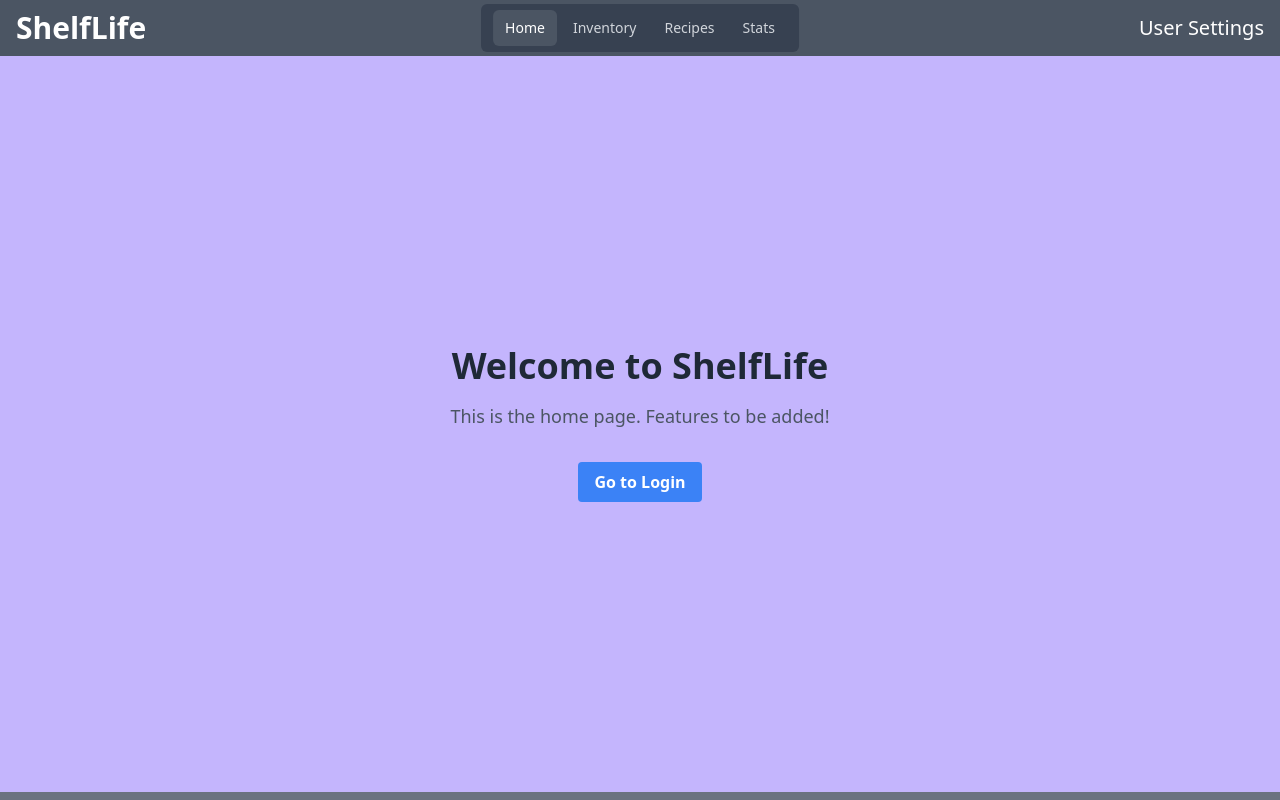
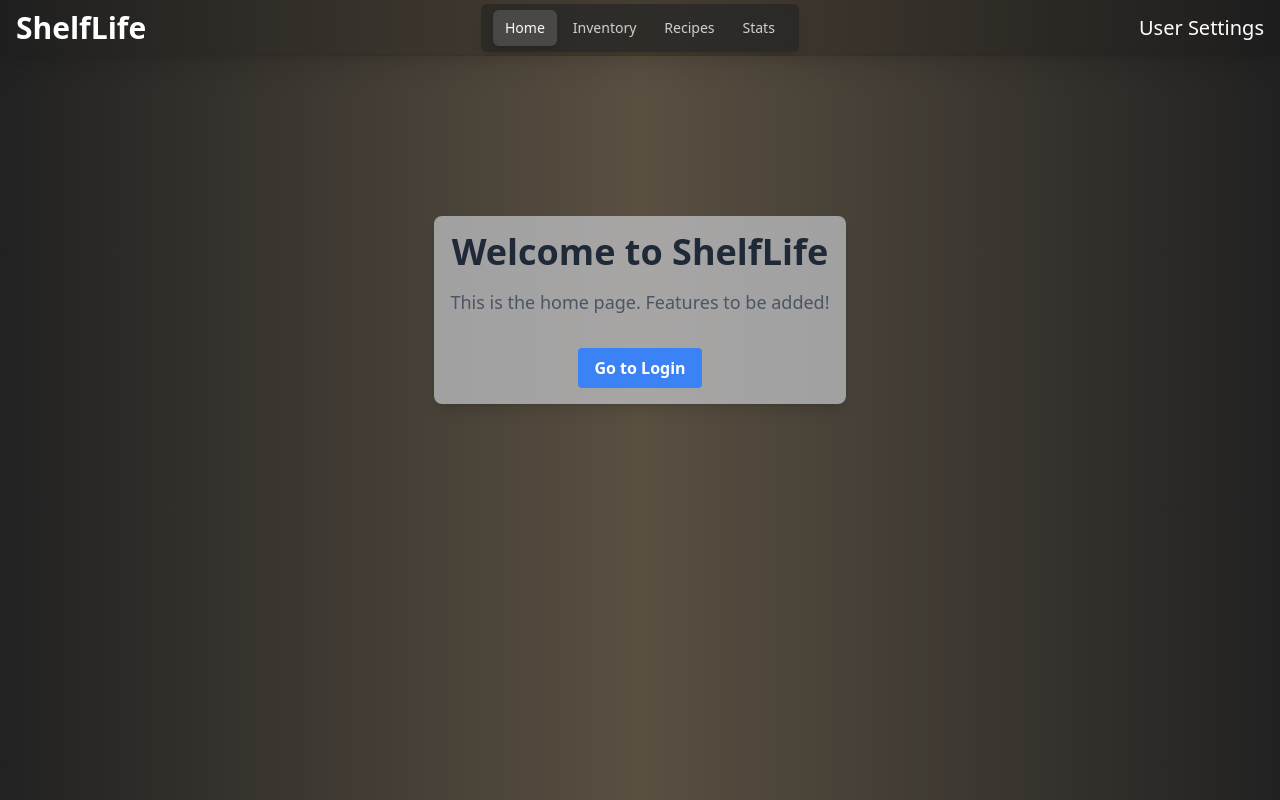
Before and after one commit to dv243820/shelflife, a React (Vite) app in the folder client/: page /home in a window 1280 px wide. Built offline with nearby package versions, Linux system fonts and the light colour scheme.

Commit message:
Feat: Frontend updates across entire site, general theme

```diff
--- a/client/src/App.jsx
+++ b/client/src/App.jsx
@@ -17,11 +17,12 @@ function AppContent() {
   const hideNavbar = authPages.includes(location.pathname);
 
   return (
-    <div className="bg-gray-300 shadow-xl h-screen">
-      <div className="mx-auto max-w-7xl shadow-xl bg-gray-500 lg:h-screen relative">
+    <div className="bg-gradient-to-r from-neutral-800 via-[#6e6352] to-neutral-800">
+    <div className="mx-auto max-w-7xl shadow-xl">
+      <div className="mx-auto max-w-7xl shadow-xl min-h-screen">
         {hideNavbar ? (
           // On the login/signup page, show the app name where navbar would be
-          <div className="flex justify-center items-center lg:h-14 md:h-14 h-16 bg-gray-600">
+          <div className="flex justify-center items-center lg:h-14 md:h-14 h-16 bg-gradient-to-r from-neutral-900/30 via-[#2b241b]/30 to-neutral-900/30">
             <h1 className="text-white text-4xl font-bold">ShelfLife</h1>
           </div>
         ) : (
@@ -38,6 +39,7 @@ function AppContent() {
         </Routes>
       </div>
     </div>
+    </div>
   );
 }
 
--- a/client/src/components/Navbar.jsx
+++ b/client/src/components/Navbar.jsx
@@ -15,49 +15,49 @@ function Navbar() {
     }, []);
 
     return (
-        <nav className="bg-gray-600 shadow-xl overflow-hidden ">
-            <div className="lg:px-4 md:px-4 px-2 flex justify-between items-center lg:h-14 md:h-14 h-16 relative">
+        <nav className="shadow-xl overflow-hidden bg-gradient-to-r from-neutral-900/50 via-[#2b241b]/60 to-neutral-900/60">
+            <div className="lg:px-4 md:px-4 px-2 flex justify-between items-center lg:h-14 md:h-14 h-16 relative border-b border-neutral-900/10 group">
                 {/* Title button */}
                 <div className="flex-shrink-0 lg:block md:block hidden">
-                    <Link to="/home" className="text-white text-3xl font-bold hover:text-gray-200">
+                    <Link to="/home" className="text-white text-3xl font-bold hover:text-neutral-200">
                         ShelfLife
                     </Link>
                 </div>
 
                 {/* Navigation Buttons*/}
-                <div className="absolute left-1/2 transform -translate-x-1/2 flex space-x-1 bg-gray-700 rounded-md px-3 py-1.5 whitespace-nowrap">
+                <div className="absolute left-1/2 transform -translate-x-1/2 flex space-x-1 bg-neutral-800/70 backdrop-blur-sm rounded-md px-3 py-1.5 whitespace-nowrap transition-all duration-200 ease-in-out shadow-lg">
                     <Link
                         to="/home"
-                        className={`px-3 py-2 rounded-md text-sm font-medium transition-colors duration-200 ${location.pathname === '/home'
-                            ? 'bg-gray-600 text-white'
-                            : 'text-gray-300 hover:text-white hover:bg-gray-700'
+                        className={`px-3 py-2 rounded-md text-sm font-medium transition-all duration-200 hover:scale-105 ${location.pathname === '/home'
+                            ? 'bg-neutral-500/40 text-white shadow-md'
+                            : 'text-neutral-300 hover:text-white hover:bg-neutral-600'
                             }`}
                     >
                         Home
                     </Link>
                     <Link
                         to="/inventory"
-                        className={`px-3 py-2 rounded-md text-sm font-medium transition-colors duration-200 ${location.pathname === '/inventory'
-                            ? 'bg-gray-600 text-white'
-                            : 'text-gray-300 hover:text-white hover:bg-gray-700'
+                        className={`px-3 py-2 rounded-md text-sm font-medium transition-all duration-200 hover:scale-105 ${location.pathname === '/inventory'
+                            ? 'bg-neutral-600/90 text-white shadow-md'
+                            : 'text-neutral-300 hover:text-white hover:bg-neutral-600'
                             }`}
                     >
                         Inventory
                     </Link>
                     <Link
                         to="/recipes"
-                        className={`px-3 py-2 rounded-md text-sm font-medium transition-colors duration-200 ${location.pathname === '/recipes'
-                            ? 'bg-gray-600 text-white'
-                            : 'text-gray-300 hover:text-white hover:bg-gray-700'
+                        className={`px-3 py-2 rounded-md text-sm font-medium transition-all duration-200 hover:scale-105 ${location.pathname === '/recipes'
+                            ? 'bg-neutral-600/90 text-white shadow-md'
+                            : 'text-neutral-300 hover:text-white hover:bg-neutral-600'
                             }`}
                     >
                         Recipes
                     </Link>
                     <Link
                         to="/stats"
-                        className={`px-3 py-2 rounded-md text-sm font-medium transition-colors duration-200 ${location.pathname === '/stats'
-                            ? 'bg-gray-600 text-white'
-                            : 'text-gray-300 hover:text-white hover:bg-gray-700'
+                        className={`px-3 py-2 rounded-md text-sm font-medium transition-all duration-200 hover:scale-105 ${location.pathname === '/stats'
+                            ? 'bg-neutral-600/90 text-white shadow-md'
+                            : 'text-neutral-300 hover:text-white hover:bg-neutral-600'
                             }`}
                     >
                         Stats
@@ -66,7 +66,7 @@ function Navbar() {
                 </div>
                 {/* User Info */}
                 <div className="flex-shrink-0 lg:block md:block hidden">
-                    <Link to="/settings" className="text-white text-xl font-medium hover:text-gray-200">
+                    <Link to="/settings" className="text-white text-xl font-medium hover:text-neutral-200">
                         {user ? `${user.username}` : 'User Settings'}
                     </Link>
                 </div>
--- a/client/src/routes/homePage.jsx
+++ b/client/src/routes/homePage.jsx
@@ -7,7 +7,8 @@ function HomePage() {
     };
 
     return (
-        <div className="flex flex-col items-center justify-center h-[calc(100vh-4rem)] bg-violet-300">
+        <div className="flex flex-col items-center justify-start h-[calc(100vh-3.5rem)] bg-gradient-to-r from-neutral-900/30 via-[#2b241b]/30 to-neutral-900/30">
+            <div className="bg-gray-300/65 p-4 rounded-lg shadow-lg flex flex-col items-center mt-[20vh]">
                 <h1 className="text-4xl font-bold mb-4 text-gray-800">Welcome to ShelfLife</h1>
                 <p className="text-lg mb-8 text-gray-600">This is the home page. Features to be added!</p>
                 <button
@@ -17,6 +18,7 @@ function HomePage() {
                     Go to Login
                 </button>
             </div>
+        </div>
     );
 }
 
--- a/client/src/routes/inventoryPage.jsx
+++ b/client/src/routes/inventoryPage.jsx
@@ -1,6 +1,6 @@
 function InventoryPage() {
     return (
-        <div className="flex flex-col items-center justify-center h-[calc(100vh-4rem)] bg-emerald-300">
+        <div className="flex flex-col items-center justify-center h-[calc(100vh-3.5rem)] bg-gradient-to-r from-neutral-900/30 via-[#2b241b]/30 to-neutral-900/30">
             <h1 className="text-4xl font-bold mb-4 text-gray-800">Inventory Page</h1>
             <p className="text-lg mb-8 text-gray-600">Track your food inventory here</p>
         </div>
--- a/client/src/routes/loginPage.jsx
+++ b/client/src/routes/loginPage.jsx
@@ -49,8 +49,8 @@ function LoginPage() {
     };
 
     return (
-        <div className="relative flex flex-col items-center justify-center h-[calc(100vh-4rem)] bg-blue-300">
-            <div className="bg-white/75 p-8 rounded-lg shadow-lg w-full max-w-sm overflow-hidden">
+        <div className="flex flex-col items-center justify-center h-[calc(100vh-3.5rem)] bg-gradient-to-r from-neutral-900/30 via-[#2b241b]/30 to-neutral-900/30">
+            <div className="bg-white/75 p-8 rounded-lg shadow-lg w-full max-w-sm overflow-hidden -mt-20">
                 <h1 className="text-2xl font-bold text-center mb-6 text-gray-800">Sign into your account</h1>
 
                 {/*Error message if something goes wrong*/}
--- a/client/src/routes/recipesPage.jsx
+++ b/client/src/routes/recipesPage.jsx
@@ -1,6 +1,6 @@
 function RecipesPage() {
     return (
-        <div className="flex flex-col items-center justify-center h-[calc(100vh-4rem)] bg-orange-300">
+        <div className="flex flex-col items-center justify-center h-[calc(100vh-3.5rem)] bg-gradient-to-r from-neutral-900/30 via-[#2b241b]/30 to-neutral-900/30">
             <h1 className="text-4xl font-bold mb-4 text-gray-800">Recipes Page</h1>
             <p className="text-lg mb-8 text-gray-600">Discover and save recipes here</p>
         </div>
--- a/client/src/routes/registerPage.jsx
+++ b/client/src/routes/registerPage.jsx
@@ -55,7 +55,7 @@ function RegisterPage() {
     };
 
     return (
-        <div className="flex flex-col items-center justify-center h-[calc(100vh-4rem)] bg-green-300">
+        <div className="flex flex-col items-center justify-center h-[calc(100vh-3.5rem)] bg-gradient-to-r from-neutral-900/30 via-[#2b241b]/30 to-neutral-900/30">
             <div className="bg-white/75 p-8 rounded-lg shadow-lg w-full max-w-sm overflow-hidden">
                 <h1 className="text-2xl font-bold text-center mb-6 text-gray-800">Create an Account</h1>
 
--- a/client/src/routes/settingsPage.jsx
+++ b/client/src/routes/settingsPage.jsx
@@ -1,6 +1,6 @@
 function SettingsPage() {
     return (
-        <div className="flex flex-col items-center justify-center h-[calc(100vh-4rem)] bg-red-300">
+        <div className="flex flex-col items-center justify-center h-[calc(100vh-3.5rem)] bg-gradient-to-r from-neutral-900/30 via-[#2b241b]/30 to-neutral-900/30">
             <h1 className="text-4xl font-bold mb-4 text-gray-800">Settings Page</h1>
             <p className="text-lg mb-8 text-gray-600">Manage your settings here</p>
         </div>
--- a/client/src/routes/statsPage.jsx
+++ b/client/src/routes/statsPage.jsx
@@ -1,6 +1,6 @@
 function StatsPage() {
     return (
-        <div className="flex flex-col items-center justify-center h-[calc(100vh-4rem)] bg-cyan-200">
+        <div className="flex flex-col items-center justify-center h-[calc(100vh-3.5rem)] bg-gradient-to-r from-neutral-900/30 via-[#2b241b]/30 to-neutral-900/30">
             <h1 className="text-4xl font-bold mb-4 text-gray-800">Stats Page</h1>
             <p className="text-lg mb-8 text-gray-600">View your food spending statistics here</p>
         </div>
```
Also changed, not shown: 1 other file (tests, documents, lock files or other folders). Lines whose indentation alone changed are shown as unchanged.
